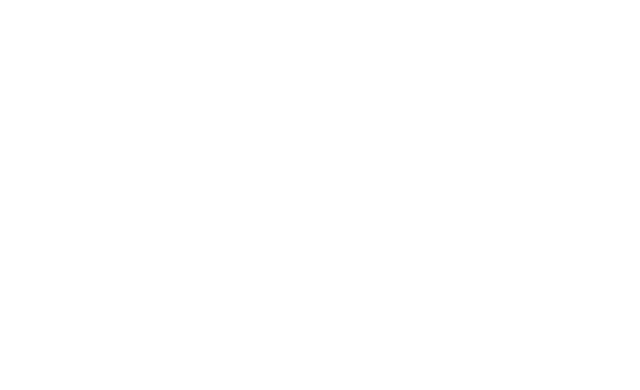
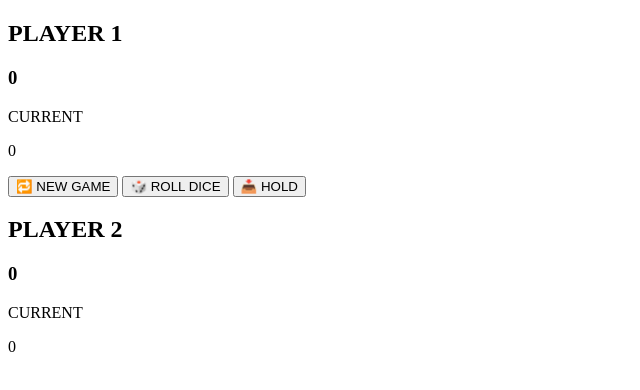
Before and after one commit to vishalmajumdar/gfg-mern-offline-3-class-3-2, a plain HTML site: page index.html in a window 1280 px wide. Shown: the whole page, without its empty margins (0-640 px from the left). Drawn offline with Linux system fonts and the light colour scheme.

Commit message:
Add basic skeleton

```diff
--- a/index.html
+++ b/index.html
@@ -4,6 +4,37 @@
     <meta charset="UTF-8" />
     <meta name="viewport" content="width=device-width, initial-scale=1.0" />
     <title>Class 3.2 - Assignment</title>
+    <!-- google font -->
+    <link rel="preconnect" href="https://fonts.googleapis.com" />
+    <link rel="preconnect" href="https://fonts.gstatic.com" crossorigin />
+    <link
+      href="https://fonts.googleapis.com/css2?family=Nunito&display=swap"
+      rel="stylesheet"
+    />
   </head>
-  <body></body>
+  <body>
+    <main class="container">
+      <div class="game-field">
+        <section class="player-1">
+          <h2>PLAYER 1</h2>
+          <h3>0</h3>
+          <div class="score-1">
+            <p>CURRENT</p>
+            <p class="score">0</p>
+          </div>
+        </section>
+        <button>🔁 NEW GAME</button>
+        <button>🎲 ROLL DICE</button>
+        <button>📥 HOLD</button>
+        <section class="player-2">
+          <h2>PLAYER 2</h2>
+          <h3>0</h3>
+          <div class="score-2">
+            <p>CURRENT</p>
+            <p class="score">0</p>
+          </div>
+        </section>
+      </div>
+    </main>
+  </body>
 </html>
```
